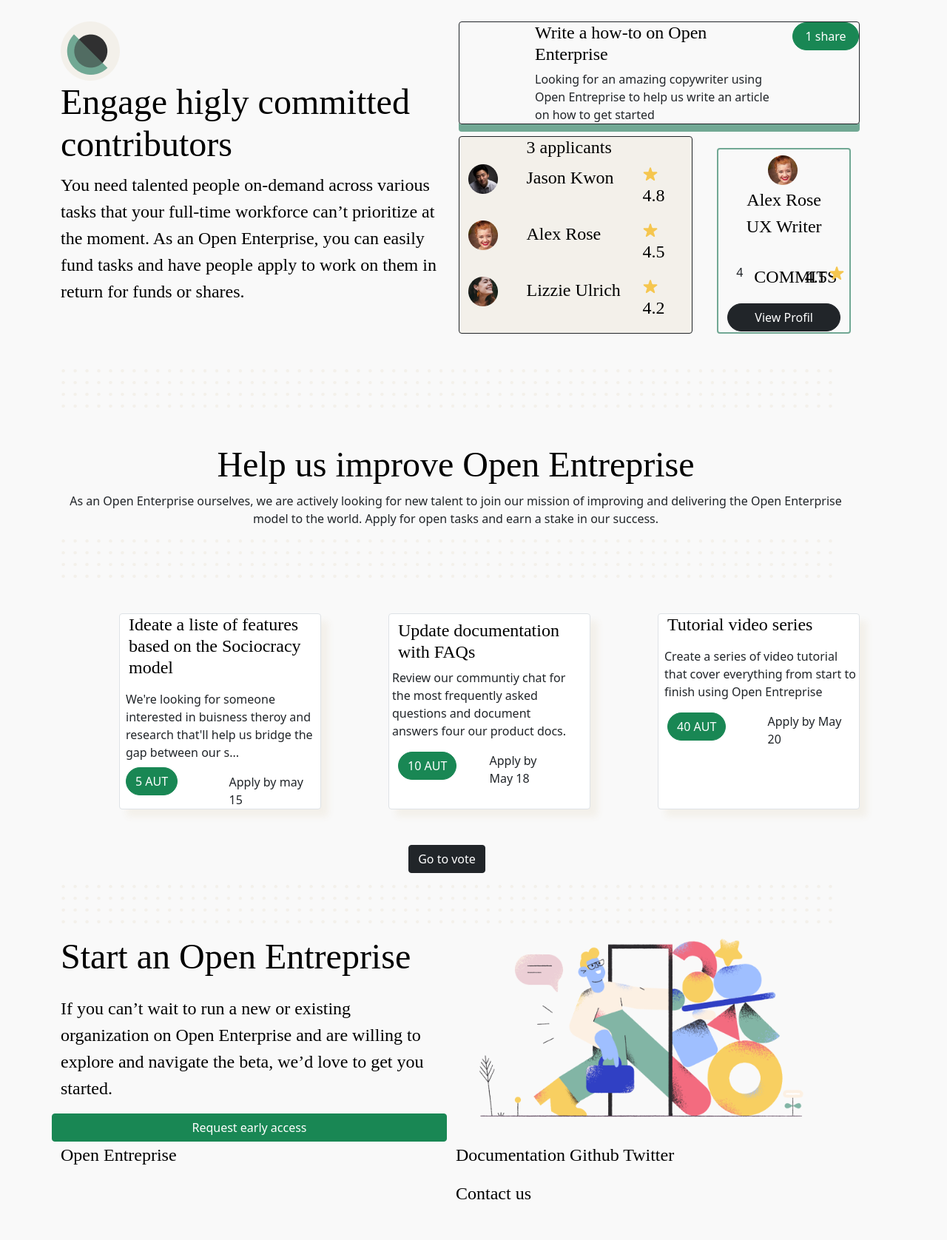
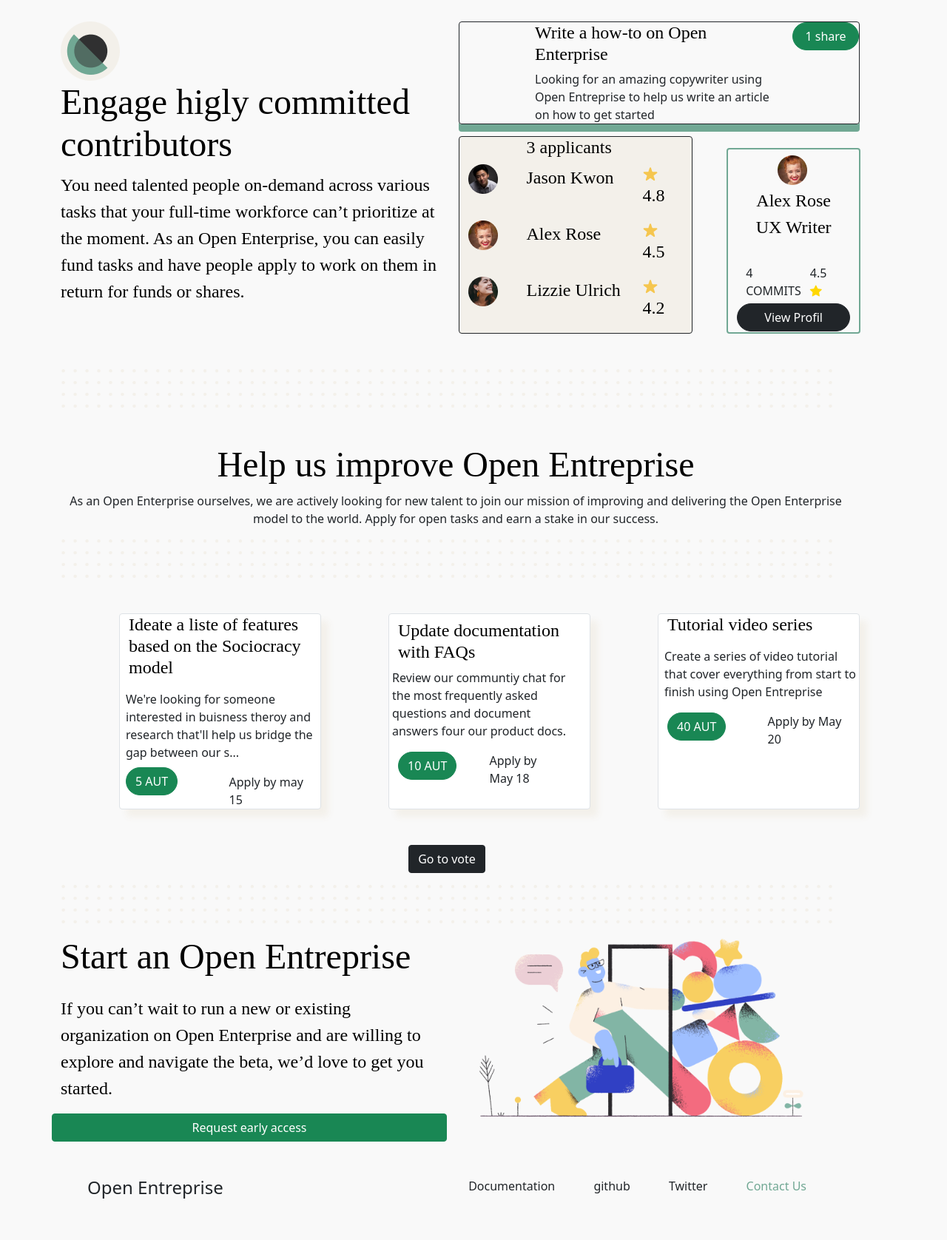
Before and after one commit to WilliamsChazal/Open-Entreprise, a PHP site: page / in a window 1280 px wide. Shown: the part 2557-4233 px from the top of the page at 74% size. Before the commit the page ends 4178 px from the top, so only its background shows below. Run offline with PHP 8.4, Linux system fonts and the light colour scheme; some libraries are stand-ins or nearby versions; some web fonts are replaced.

Commit message:
commit de fin de production, reste a organiser le dossier

```diff
--- a/header.php
+++ b/header.php
@@ -8,6 +8,7 @@
     <title>Open-Entreprise</title>
     <link rel="shortcut icon" href="favicon.ico" type="image/x-icon">
     <link href="https://cdn.jsdelivr.net/npm/bootstrap@5.0.0-beta3/dist/css/bootstrap.min.css" rel="stylesheet" integrity="sha384-eOJMYsd53ii+scO/bJGFsiCZc+5NDVN2yr8+0RDqr0Ql0h+rP48ckxlpbzKgwra6" crossorigin="anonymous">
+    <link rel="stylesheet" href="https://cdn.jsdelivr.net/npm/bootstrap-icons@1.4.1/font/bootstrap-icons.css">
     <link rel="stylesheet" href="style.css">
 </head>
 <body>
--- a/index.php
+++ b/index.php
@@ -270,13 +270,13 @@
 
                         <div class="col-md-12 col-sm-12 ">
                              <div class="row"><p class="text-center">Alex Rose <br> UX Writer</p></div>
-                                <div class="row mt-3">
-                                    <div class="col-1 ml-1">4</div>
-                                    <div class="col-6 pe-5"><p>COMMITS</p></div>
-                                    <div class="col-2 ps-1"><p>4.5</p></div>
-                                    <div class="col-2"><img src="star.png"></div>
+                                  <div class="mt-3 d-flex justify-content-between">
+                                      <span id="alexrose-commits">4 COMMITS</span>
+                                      <span>4.5 <i class="bi bi-star-fill"></i></span>
+
+                                  </div>
                                 </div>
-                        </div>
+
                         <div class="col-12 align-content-center">
                           <div class="row"><button type="button" class="btn btn-dark rounded-pill">View Profil</button></div>
                         </div>
@@ -352,9 +352,14 @@
         </div>
 
         <div class="row">
-          <div class="col-sm-12 col-md-6 ">
-          <p>Open Entreprise</p></div>
-          <div class="col-sm-12 col-md-6 "><div><p class="text-right"> Documentation Github Twitter</div><p id="font-color">Contact us</p></div>
+          <div class="d-flex justify-content-between p-5">
+            <h4>Open Entreprise</h4>
+            <div>
+              <span class="me-5">Documentation</span> <span class="me-5">github</span> <span class="me-5">Twitter</span>
+              <span id="font-color">Contact Us</span>
+            </div>
+
+          </div>
         </div>
 
 
--- a/style.css
+++ b/style.css
@@ -49,9 +49,7 @@
     font-size: 18px;
 }
 
-.margin{
-    margin-left: 10px;
-}
+
 
 
 p{
@@ -120,10 +118,18 @@
 
 .border-card-green{
     border: 2px solid #71A894;
-
+    margin-left: 1px;
 }
 
 .card-bottom-shadow{
     box-shadow: 10px 10px 10px #F3F0EA;
     background-color: #FFFFFF;
 }
+
+#alexrose-commits{
+    font-size: 1rem;
+}
+
+.bi-star-fill{
+    color:gold;
+}
```
